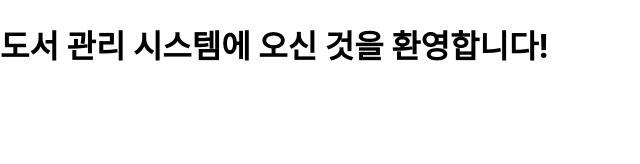
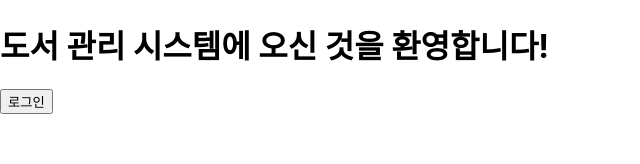
Before and after one commit to eziquexx/mini-library-management-system, a React (Create React App) app in the folder frontend/: page / in a window 1280 px wide. Shown: the top 164 px of the page, without its empty margins (0-640 px from the left). Built offline with nearby package versions, Linux system fonts and the light colour scheme.

Commit message:
feat(home/ui) [frontend]: HomePage 설정

```diff
--- a/frontend/src/App.js
+++ b/frontend/src/App.js
@@ -1,12 +1,16 @@
 import React from 'react';
 import { BrowserRouter, Routes, Route } from 'react-router-dom';
-import Home from './pages/Home';
+import HomePage from './pages/HomePage';
+import LoginPage from './pages/LoginPage';
+import LoginSuccessPage from './pages/LoginSuccessPage';
 
 function App() {
   return (
     <BrowserRouter>
       <Routes>
-        <Route path="/" element={<Home />} />
+        <Route path="/" element={<HomePage />} />
+        <Route path="/login" element={<LoginPage />}/>
+        <Route path="/login/success" element={<LoginSuccessPage />}/>
       </Routes>
     </BrowserRouter>
   );
--- a/frontend/src/pages/Home.js
+++ /dev/null
@@ -1,11 +0,0 @@
-import React from 'react';
-
-function Home() {
-  return (
-    <div>
-      <h1>도서 관리 시스템에 오신 것을 환영합니다!</h1>
-    </div>
-  );
-}
-
-export default Home;
--- /dev/null
+++ b/frontend/src/pages/HomePage.js
@@ -0,0 +1,21 @@
+import React from 'react';
+import { useNavigate } from 'react-router-dom';
+
+function HomePage() {
+
+  const navigate = useNavigate();
+
+  // LoginPage로 이동
+  const goToLogin = () => {
+    navigate('/login');
+  }
+
+  return (
+    <div>
+      <h1>도서 관리 시스템에 오신 것을 환영합니다!</h1>
+      <button onClick={goToLogin}>로그인</button>
+    </div>
+  );
+}
+
+export default HomePage;
```
